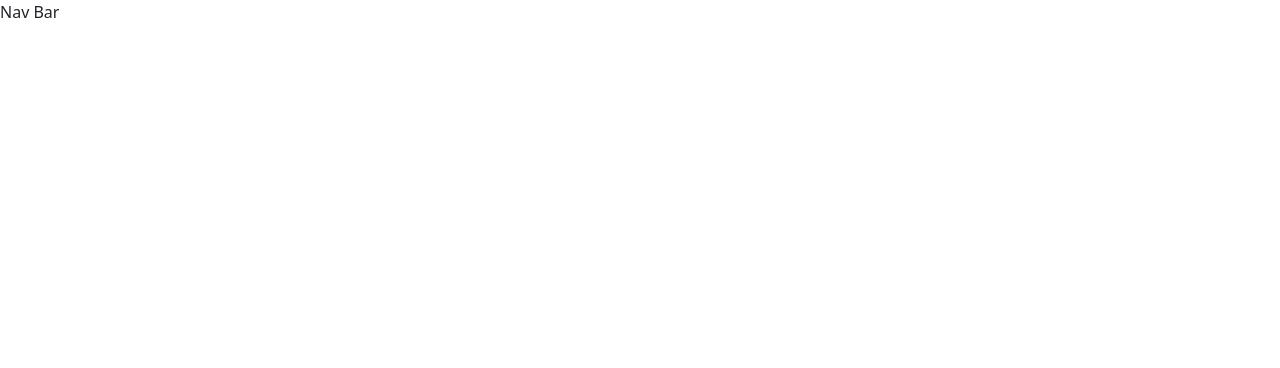
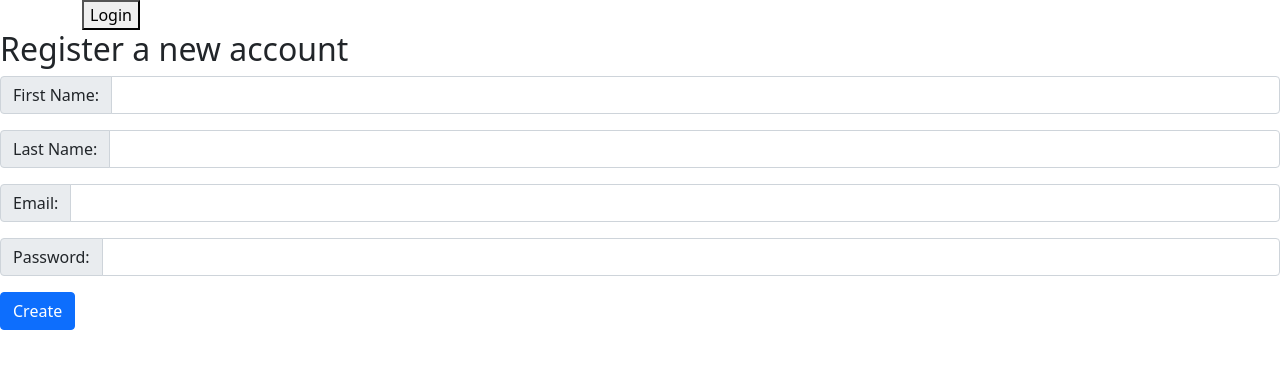
Before and after one commit to brennan-mccreary/branched-gaming-network-front-end, a React (Create React App) app: page /user/register in a window 1280 px wide. Before the commit this address had no page. Shown: the top 368 px of the page. Built offline with nearby package versions, Linux system fonts and the light colour scheme.

Commit message:
Add functionality for login/register forms and http requests.  Store and decode jwt.

```diff
--- a/package.json
+++ b/package.json
@@ -6,6 +6,9 @@
     "@testing-library/jest-dom": "^5.16.2",
     "@testing-library/react": "^12.1.3",
     "@testing-library/user-event": "^13.5.0",
+    "axios": "^0.26.0",
+    "json-web-token": "^3.2.0",
+    "jwt-decode": "^3.1.2",
     "react": "^17.0.2",
     "react-dom": "^17.0.2",
     "react-router-dom": "^6.2.2",
--- /dev/null
+++ b/src/CustomHooks/useForm.js
@@ -0,0 +1,22 @@
+import { useState } from 'react';
+
+const useForm = (cb) => {
+    //Hook for state variable and function to update variable
+    const [formValues, setFormValues] = useState({});
+
+    const handleChange = (event) => {
+        event.persist();
+
+        setFormValues({ ...formValues, [event.target.name]: event.target.value });
+    }
+
+    const handleSubmit = (event) => {
+        event.preventDefault();
+
+        cb();
+    }
+
+    return { formValues, handleChange, handleSubmit };
+}
+
+export default useForm;
--- a/src/components/App.jsx
+++ b/src/components/App.jsx
@@ -1,7 +1,6 @@
 //Imports
-import React, { Component } from 'react';
+import React, {useState} from 'react';
 import {
-    BrowserRouter as Router,
     Routes,
     Route,
     Link
@@ -13,33 +12,36 @@ import Community from "../pages/Community/Community";
 import Explore from "../pages/Explore/Explore";
 import Roots from "../pages/Roots/Roots";
 import Login from "../pages/Login/Login";
+import Register from "../pages/Register/Register";
 
-//Class declaration
-class App extends Component {
-    constructor() {
-        super();
-        this.state = {
+//Stateless functional component
+const App = () => {
+    const [user, setUser] = useState(undefined);
 
-        }
+
+    return(
+        <>
+            {/* selectively render login/register/logout section based on user existence status */}
+            {!user ?
+                <div className="container">
+                    <div className="row">
+                        <div className="col-xs-6 col-sm-4 col-md-6">
+                            <Link to='/user/login'> <button>Login</button> </Link>
+                        </div>
+                    </div>
+                </div>
+            :
+                <div className="container">
+                    <div className="row">
+                        <div className="col-xs-12">
+                            <span>User Name and Image</span>
+                            <Link to='/user/login'> <button>Logout</button> </Link>
+                        </div>
+                    </div>
+                </div>
             }
 
-    //Functions
-
-    //HTTP Requests
-
-    //Lifecycle methods
-    componentDidMount() {
-
-    }
-
-    //Render
-    render() {
-        return(
-            <>
-                <div>
-                    Nav Bar
-                </div>
-
+            {/* Routes for each main page */}
             <Routes>
                 <Route exact path='/'
                     element={
@@ -69,16 +71,25 @@ class App extends Component {
                         />
                     }/>
 
-                    <Route path='/user'
+                <Route path='/user/login'
                     element={
                         <Login
+                            user={user}
+                            setUser={setUser}
+                        />
+                    }/>
 
+                <Route path='/user/register'
+                    element={
+                        <Register
+                            user={user}
+                            setUser={setUser}
                         />
                     }/>
             </Routes>
         </>
     )
 }
-}
+
 
 export default App;
--- a/src/pages/Home/Home.jsx
+++ b/src/pages/Home/Home.jsx
@@ -6,9 +6,7 @@ import {
     Routes } from 'react-router-dom';
 
 //Import components/pages
-import Community from "../Community/Community";
-import Explore from "../Explore/Explore";
-import Roots from "../Roots/Roots";
+
 
 //Stateless functional component
 const Home = (props) => {
--- a/src/pages/Login/Login.jsx
+++ b/src/pages/Login/Login.jsx
@@ -4,14 +4,69 @@ import {
     Link,
     Route,
     Routes } from 'react-router-dom';
+import axios from 'axios';
+import jwtDecode from 'jwt-decode';
 
 //Import components/pages
 
+//Import hooks
+import useForm from "../../CustomHooks/useForm";
+
 //Stateless Functional Component
 const Login = (props) => {
+    const { formValues, handleChange, handleSubmit } = useForm(login);
+
+    //Login callback
+    function login() {
+        postExistingUser(formValues);
+    }
+
+    //HTTP Requests
+    //POST Existing User
+    const postExistingUser = async (form) => {
+        await axios
+            .post('http://localhost:5003/api/auth/', form)
+            .then((res) => {
+                localStorage.setItem("token", res.data);
+
+                const decode = jwtDecode(localStorage.getItem('token'));
+
+                props.setUser(decode);
+            })
+    }
+
+
     return (
         <>
-            Login
+        {!props.user ?
+            <>
+                <h2>Welcome Back!</h2>
+                <form className="login" onSubmit={handleSubmit}>
+                    <div className="input-group mb-3">
+                        <span className="input-group-text" id="basic-addon1">Email: </span>
+                        <input name='email' value={formValues.email} onChange={handleChange} type="text" className="form-control" aria-label="Email" aria-describedby="basic-addon1" />
+                    </div>
+
+                    <div className="input-group mb-3">
+                        <span className="input-group-text" id="basic-addon2">Password: </span>
+                        <input name='password' value={formValues.password} onChange={handleChange}  type="password" className="form-control" aria-label="Password" aria-describedby="basic-addon1" />
+                    </div>
+                    <div>
+                        <button type="submit" className="btn btn-primary">Login</button>
+                    </div>
+                </form>
+                <div>
+                    <h3>Don't Have an Account?</h3>
+                    <li>
+                        <Link to="/user/register">Register</Link>
+                    </li>
+                </div>
+            </>
+        :
+            <>
+                You're already logged in, guber
+            </>
+        }
         </>
      );
 }
--- /dev/null
+++ b/src/pages/Register/Register.jsx
@@ -0,0 +1,73 @@
+//Imports
+import React from 'react';
+import {
+    Link,
+    Route,
+    Routes } from 'react-router-dom';
+import axios from 'axios';
+import jwtDecode from 'jwt-decode';
+
+//Import components/pages
+
+//Import hooks
+import useForm from "../../CustomHooks/useForm"
+
+//Stateless Functional Component
+const Register = (props) => {
+    const { formValues, handleChange, handleSubmit } = useForm(register);
+
+    //Register callback
+    function register() {
+        postNewUser(formValues);
+    }
+
+
+    //HTTP Requests
+    //POST New User
+    const postNewUser = async (form) => {
+        await axios
+            .post('http://localhost:5003/api/users/register', form)
+            .then((res) => {
+                localStorage.setItem('token', res.headers['x-auth-token']);
+
+                const decode = jwtDecode(localStorage.getItem('token'));
+
+                props.setUser(decode);
+            })
+    }
+
+    return (
+        <>
+            <div>
+            <h2>Register a new account</h2>
+            <form className="register-user" onSubmit={handleSubmit}>
+                <div className="input-group mb-3" >
+                    <span className="input-group-text" id="basic-addon3">First Name: </span>
+                    <input name='firstName' value={formValues.firstName} onChange={handleChange} type="text" className="form-control" aria-label="First Name" aria-describedby="basic-addon1" />
+                </div>
+
+                <div className="input-group mb-3">
+                    <span className="input-group-text" id="basic-addon4">Last Name: </span>
+                    <input name='lastName' value={formValues.lastName} onChange={handleChange} type="text" className="form-control" aria-label="Last Name" aria-describedby="basic-addon2" />
+                </div>
+
+                <div className="input-group mb-3">
+                    <span className="input-group-text" id="basic-addon5">Email: </span>
+                    <input name='email' value={formValues.email} onChange={handleChange} type="text" className="form-control" aria-label="New Email" aria-describedby="basic-addon1" />
+                </div>
+
+                <div className="input-group mb-3">
+                    <span className="input-group-text" id="basic-addon6">Password: </span>
+                    <input name='password' value={formValues.password} onChange={handleChange} type="password" className="form-control" aria-label="New Password" aria-describedby="basic-addon1" />
+                </div>
+                <div>
+                    <button type="submit" className="btn btn-primary">Create</button>
+                </div>
+            </form>
+        </div>
+        </>
+     );
+}
+
+//Export
+export default Register;
```
Also changed, not shown: 1 other file (tests, documents, lock files or other folders). Lines whose indentation alone changed are shown as unchanged.
